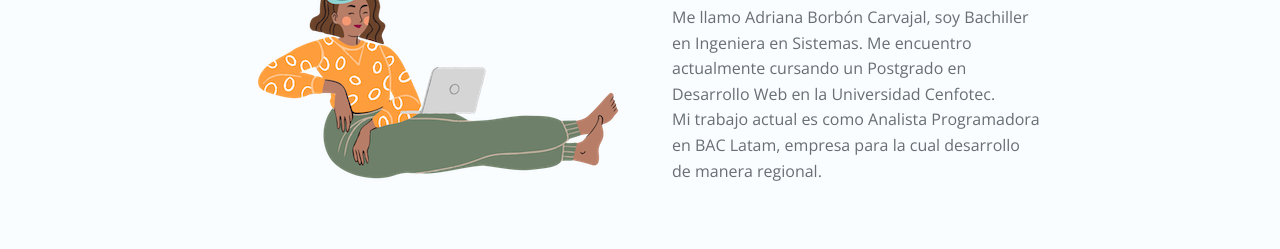
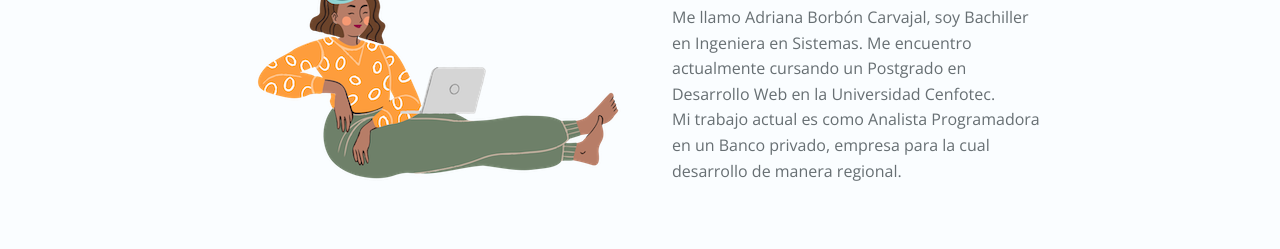
Before and after one commit to aborbonc1/ProyectosPersonales, a plain HTML site: page pages/quiensoy.html in a window 1280 px wide. Shown: the part 299-548 px from the top of the page. Drawn offline with nearby package versions, Linux system fonts and the light colour scheme; some icons are missing.

Commit message:
Quien soy
Actualización laboral

```diff
--- a/pages/quiensoy.html
+++ b/pages/quiensoy.html
@@ -55,7 +55,7 @@
                         <p>Me llamo Adriana Borbón Carvajal, soy Bachiller en Ingeniera en Sistemas. Me encuentro actualmente cursando
                           un Postgrado en Desarrollo Web en la Universidad Cenfotec. <br>
 
-                          Mi trabajo actual es como Analista Programadora en BAC Latam, empresa para la cual desarrollo de manera regional.
+                          Mi trabajo actual es como Analista Programadora en un Banco privado, empresa para la cual desarrollo de manera regional.
                         </p>
                     </div>
                 </article>
```
